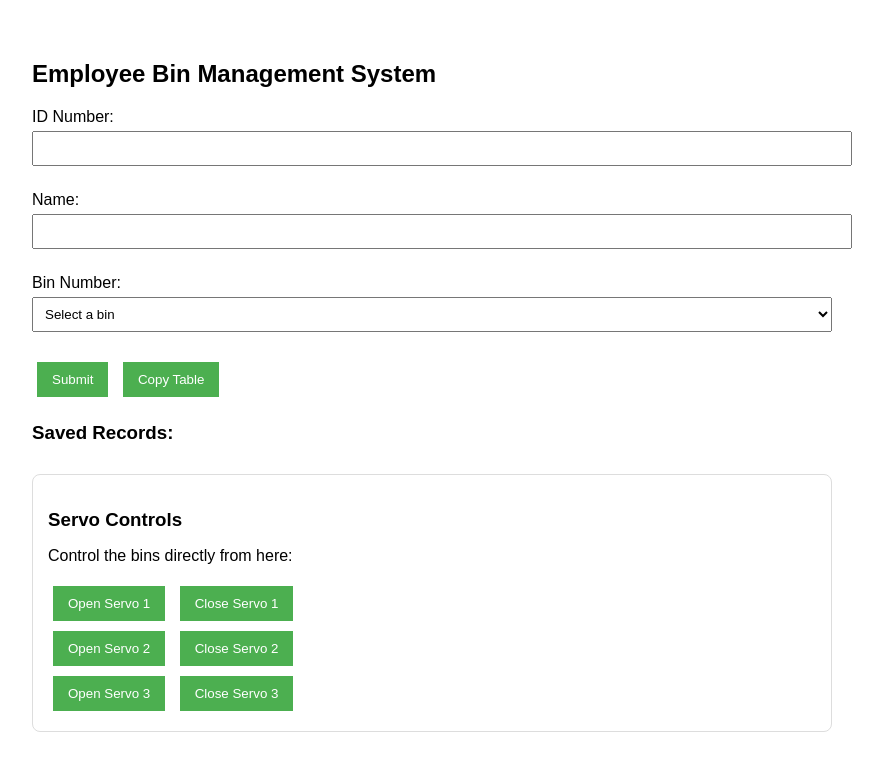
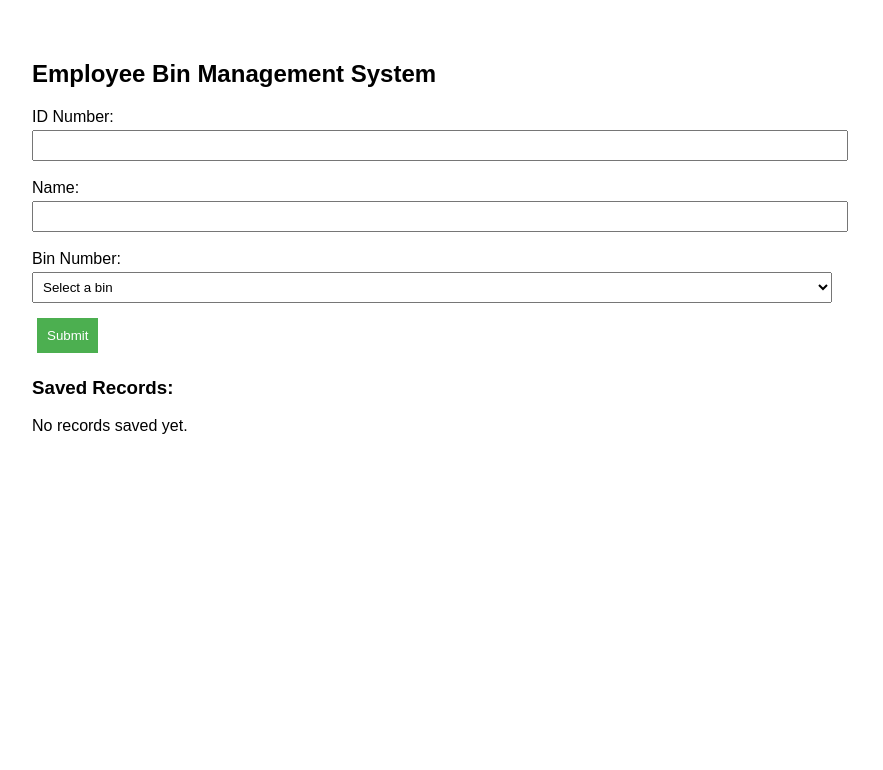
Before and after one commit to justup169-debug/bin-management, a plain HTML site: page index.html in a window 1280 px wide. Shown: the whole page, without its empty margins (208-1091 px from the left). Drawn offline with Linux system fonts and the light colour scheme.

Commit message:
Update index.html

```diff
--- a/index.html
+++ b/index.html
@@ -3,72 +3,24 @@
 <head>
   <title>Employee Bin Management</title>
   <style>
-        body {
-            font-family: Arial, sans-serif;
-            max-width: 800px;
-            margin: 20px auto;
-            padding: 20px;
-        }
-        .form-group {
-            margin-bottom: 15px;
-        }
-        label {
-            display: block;
-            margin-bottom: 5px;
-        }
-        input, select {
-            width: 100%;
-            padding: 8px;
-            margin-bottom: 10px;
-        }
-        button {
-            background-color: #4CAF50;
-            color: white;
-            padding: 10px 15px;
-            border: none;
-            cursor: pointer;
-            margin: 5px;
-        }
-        #records {
-            margin-top: 20px;
-        }
-        table {
-            border-collapse: collapse;
-            width: 100%;
-        }
-        table, th, td {
-            border: 1px solid #ccc;
-        }
-        th, td {
-            padding: 8px;
-            text-align: left;
-        }
-        th {
-            background: #f0f0f0;
-        }
-        .servo-controls {
-            margin-top: 30px;
-            padding: 15px;
-            border: 1px solid #ddd;
-            border-radius: 8px;
-        }
-        .servo-controls h3 {
-            margin-bottom: 10px;
-        }
+    body { font-family: Arial, sans-serif; max-width: 800px; margin: 20px auto; padding: 20px; }
+    label { display: block; margin: 8px 0 4px; }
+    input, select { width: 100%; padding: 6px; margin-bottom: 10px; }
+    button { background: #4CAF50; color: white; padding: 10px; border: none; margin: 5px; cursor: pointer; }
+    table { border-collapse: collapse; width: 100%; margin-top: 15px; }
+    th, td { border: 1px solid #ccc; padding: 8px; text-align: left; }
+    th { background: #f0f0f0; }
   </style>
 </head>
 <body>
   <h2>Employee Bin Management System</h2>
 
-    <div class="form-group">
   <label for="idNumber">ID Number:</label>
   <input type="text" id="idNumber" required>
-    </div>
-    <div class="form-group">
+
   <label for="name">Name:</label>
   <input type="text" id="name" required>
-    </div>
-    <div class="form-group">
+
   <label for="binNumber">Bin Number:</label>
   <select id="binNumber" required>
     <option value="">Select a bin</option>
@@ -76,30 +28,17 @@
     <option value="2">Bin 2</option>
     <option value="3">Bin 3</option>
   </select>
-    </div>
+
   <button onclick="saveData()">Submit</button>
-    <button onclick="copyTable()">Copy Table</button>
 
   <div id="records">
     <h3>Saved Records:</h3>
     <div id="recordsList"></div>
   </div>
 
-    <!-- 🔹 Servo Control Section -->
-    <div class="servo-controls">
-        <h3>Servo Controls</h3>
-        <p>Control the bins directly from here:</p>
-        <button onclick="controlServo(1, 'open')">Open Servo 1</button>
-        <button onclick="controlServo(1, 'close')">Close Servo 1</button><br>
-        <button onclick="controlServo(2, 'open')">Open Servo 2</button>
-        <button onclick="controlServo(2, 'close')">Close Servo 2</button><br>
-        <button onclick="controlServo(3, 'open')">Open Servo 3</button>
-        <button onclick="controlServo(3, 'close')">Close Servo 3</button>
-    </div>
-
   <script>
-        // 🔹 CHANGE THIS to your ESP32 IP from Serial Monitor
-        const esp32_ip = ""http://192.168.232.237"";
+    // 🔹 Change this to your ESP32 IP
+    const esp32_ip = "http://192.168.232.237";
 
     function saveData() {
       const idNumber = document.getElementById('idNumber').value;
@@ -107,29 +46,28 @@
       const binNumber = document.getElementById('binNumber').value;
 
       if (!idNumber || !name || !binNumber) {
-                alert('Please fill all fields');
+        alert("Please fill all fields");
         return;
       }
 
-            const record = {
-                idNumber,
-                name,
-                binNumber,
-                timestamp: new Date().toISOString()
-            };
-
+      // Save record locally
+      const record = { idNumber, name, binNumber, timestamp: new Date().toISOString() };
       let records = JSON.parse(localStorage.getItem('binRecords') || '[]');
       records.push(record);
       localStorage.setItem('binRecords', JSON.stringify(records));
 
+      // Clear form
       document.getElementById('idNumber').value = '';
       document.getElementById('name').value = '';
       document.getElementById('binNumber').value = '';
 
       displayRecords();
 
-            // Optionally: Open the selected bin automatically
-            controlServo(record.binNumber, 'open');
+      // 🔹 Tell ESP32 to open (ESP32 will auto-close itself)
+      fetch(`${esp32_ip}/open?servo=${record.binNumber}`)
+        .then(res => res.text())
+        .then(data => console.log(data))
+        .catch(err => console.error("Error:", err));
     }
 
     function displayRecords() {
@@ -140,48 +78,20 @@
         return;
       }
       let html = `<table>
-                <tr>
-                    <th>ID Number</th>
-                    <th>Name</th>
-                    <th>Bin Number</th>
-                    <th>Timestamp</th>
-                </tr>`;
-            records.forEach(record => {
+        <tr><th>ID Number</th><th>Name</th><th>Bin Number</th><th>Timestamp</th></tr>`;
+      records.forEach(r => {
         html += `<tr>
-                    <td>${record.idNumber}</td>
-                    <td>${record.name}</td>
-                    <td>${record.binNumber}</td>
-                    <td>${new Date(record.timestamp).toLocaleString()}</td>
+          <td>${r.idNumber}</td>
+          <td>${r.name}</td>
+          <td>${r.binNumber}</td>
+          <td>${new Date(r.timestamp).toLocaleString()}</td>
         </tr>`;
       });
       html += "</table>";
       recordsList.innerHTML = html;
     }
 
-        function copyTable() {
-            const range = document.createRange();
-            const table = document.querySelector("#recordsList table");
-            if (!table) {
-                alert("No table to copy!");
-                return;
-            }
-            range.selectNode(table);
-            window.getSelection().removeAllRanges();
-            window.getSelection().addRange(range);
-            document.execCommand("copy");
-            window.getSelection().removeAllRanges();
-            alert("Table copied! Paste into Excel or Google Sheets.");
-        }
-
-        // 🔹 Send control command to ESP32
-        function controlServo(servo, action) {
-            fetch(`${esp32_ip}/${action}?servo=${servo}`)
-                .then(res => res.text())
-                .then(data => alert(data))
-                .catch(err => alert("Error: " + err));
-        }
-
-        // Show records on load
+    // Show records on page load
     displayRecords();
   </script>
 </body>
```
Lines whose indentation alone changed are shown as unchanged.
